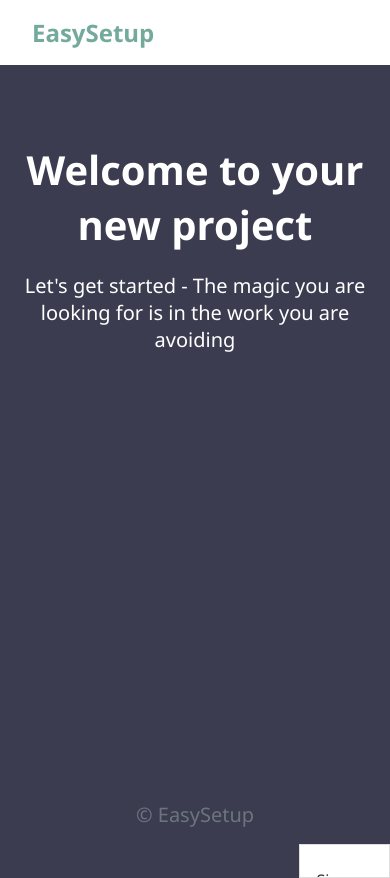
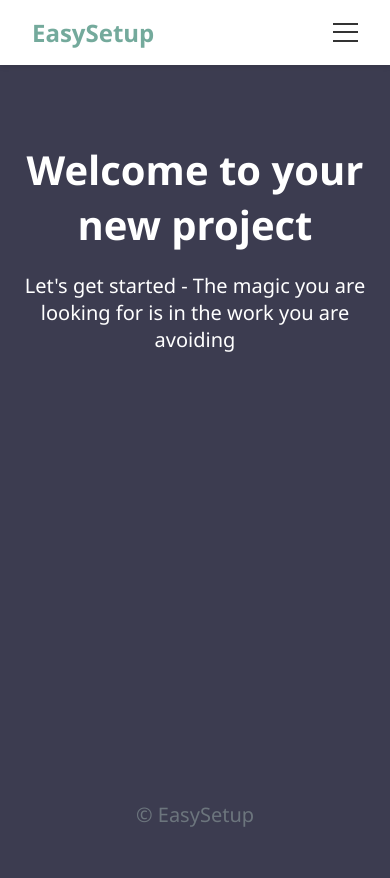
Before and after one commit to techfirst/easyboilerplate, a React (Create React App) app: page / in a window 390 px wide. After the commit the page ends 844 px from the top, so only its background shows below. Built offline with nearby package versions, Linux system fonts and the light colour scheme; no server answers.

Commit message:
Fixed menu

```diff
--- a/src/components/layout/header.css
+++ b/src/components/layout/header.css
@@ -4,62 +4,119 @@
   align-items: center;
   padding: 1rem 2rem;
   background-color: #fff;
+  position: sticky;
+  top: 0;
+  z-index: 1000;
+  box-shadow: 0 2px 5px rgba(0,0,0,0.1);
 }
 
 .header-brand {
   font-size: 1.5rem;
   font-weight: bold;
-  color: #333;
-}
-
-.header-nav {
-  display: flex;
+  color: #74aa9c;
 }
 
 .nav-link {
-  margin-left: 2rem;
+  padding: 0.5rem 1rem;
   text-decoration: none;
-  color: #333;
+  color: #74aa9c;
   font-size: 1rem;
+  transition: color 0.3s ease;
+}
+
+.nav-link:hover {
+  color: #5e9380;
 }
 
 .menu-icon {
   display: none;
+  cursor: pointer;
   flex-direction: column;
-  cursor: pointer;
+  justify-content: space-around;
+  height: 25px;
 }
 
 .menu-icon div {
   background-color: #333;
-  margin: 0.3rem 0;
   height: 2px;
   width: 25px;
+  transition: transform 0.3s ease, opacity 0.3s ease;
+  transform-origin: 50%;
 }
 
-@media (max-width: 768px) {
+.menu-icon.open div:first-child {
+  transform: translateY(8.5px) rotate(45deg);
+}
+
+.menu-icon.open div:nth-child(2) {
+  /* Optionally, fade out the middle line */
+  opacity: 0;
+}
+
+.menu-icon.open div:last-child {
+  transform: translateY(-8.5px) rotate(-45deg);
+}
+
+.overlay-content a:active,
+.overlay-content a:focus,
+.overlay-content button:active,
+.overlay-content button:focus {
+  color: #fff;
+  background-color: transparent;
+}
+
+.overlay {
+  height: 100%;
+  width: 0;
+  position: fixed;
+  z-index: 999;
+  top: 0;
+  right: 0;
+  background-color: rgba(0, 0, 0, 0.9);
+  overflow-x: hidden;
+  display: flex;
+  flex-direction: column;
+  justify-content: center;
+  transition: width 0.5s ease;
+}
+
+.overlay.open {
+  width: 100%;
+}
+
+.overlay-content {
+  display: flex;
+  flex-direction: column;
+  align-items: center;
+  padding-top: 60px;
+  min-width: 200px; /* Adjust as needed */
+  white-space: nowrap; /* Prevent wrapping */
+}
+
+.overlay-content a,
+.overlay-content button {
+  color: #fff;
+  font-size: 2rem;
+  font-weight: 500;
+  letter-spacing: 0.5px;
+  padding: 10px 20px;
+  margin: 10px 0;
+  background-color: transparent;
+  border-radius: 5px;
+  outline: none;
+}
+
+@media screen and (max-width: 768px) {
   .header-nav {
-    position: absolute;
-    top: 100%;
-    right: 0;
-    background-color: #fff;
-    flex-direction: column;
-    align-items: flex-start;
-    padding: 1rem;
-    border: 1px solid #ddd;
-    max-height: 0;
-    overflow: hidden;
-    transition: max-height 0.3s ease-out;
-  }
-
-  .header-nav.is-open {
-    max-height: 300px; /* Adjust as needed */
-  }
-
-  .nav-link {
-    margin: 0.5rem 0;
+    display: none;
   }
 
   .menu-icon {
     display: flex;
   }
+
+  .overlay.open {
+    width: 100%; /* Full width */
+    transition: width 0.5s ease, padding 0.5s step-start;
+  }
 }
--- a/src/components/layout/header.js
+++ b/src/components/layout/header.js
@@ -1,4 +1,4 @@
-import React, { useContext } from "react";
+import React, { useContext, useState } from "react";
 import "./header.css";
 import { Link } from "react-router-dom";
 import { UserContext } from "../../contexts/userProvider";
@@ -6,14 +6,28 @@ import Logout from "../user/logout";
 
 const Header = () => {
   const { user } = useContext(UserContext);
+  const [isMenuOpen, setIsMenuOpen] = useState(false);
+  const [isTransitionComplete, setIsTransitionComplete] = useState(false);
+
+  const toggleMenu = () => {
+    setIsMenuOpen(!isMenuOpen);
+    if (!isMenuOpen) {
+      setTimeout(() => {
+        setIsTransitionComplete(true);
+      }, 500); // Adjust the timeout to match your transition duration
+    } else {
+      setIsTransitionComplete(false);
+    }
+  };
 
   return (
+    <>
       <header className="header">
         <div className="header-brand">
           <Link to="/">EasySetup</Link>
         </div>
         <nav className="header-nav">
-        {user && (
+          {user ? (
             <>
               <Link
                 to="/user/profile"
@@ -23,27 +37,71 @@ const Header = () => {
               </Link>
               <Logout />
             </>
-        )}
-
-        {!user && (
+          ) : (
+            <>
               <Link
                 to="/register"
                 className="nav-link"
               >
                 Sign up
               </Link>
-        )}
-
-        {!user && (
               <Link
                 to="/login"
                 className="nav-link"
               >
                 Sign in
               </Link>
+            </>
           )}
         </nav>
+        <div
+          className={`menu-icon ${isMenuOpen ? "open" : ""}`}
+          onClick={toggleMenu}
+        >
+          <div></div>
+          <div></div>
+          <div></div>
+        </div>
       </header>
+      <div className={`overlay ${isMenuOpen ? "open" : ""}`}>
+        <div
+          className={`overlay-content ${isTransitionComplete ? "visible" : ""}`}
+        >
+          {user ? (
+            <>
+              <Link
+                to="/user/profile"
+                onClick={toggleMenu}
+                className="nav-link mobile-menu"
+                tabIndex="-1" /* Prevents the link from being focusable */
+              >
+                Profile
+              </Link>
+              <Logout />
+            </>
+          ) : (
+            <>
+              <Link
+                to="/register"
+                onClick={toggleMenu}
+                className="nav-link mobile-menu"
+                tabIndex="-1"
+              >
+                Sign up
+              </Link>
+              <Link
+                to="/login"
+                onClick={toggleMenu}
+                className="nav-link mobile-menu"
+                tabIndex="-1"
+              >
+                Sign in
+              </Link>
+            </>
+          )}
+        </div>
+      </div>
+    </>
   );
 };
 
```
Lines whose indentation alone changed are shown as unchanged.
